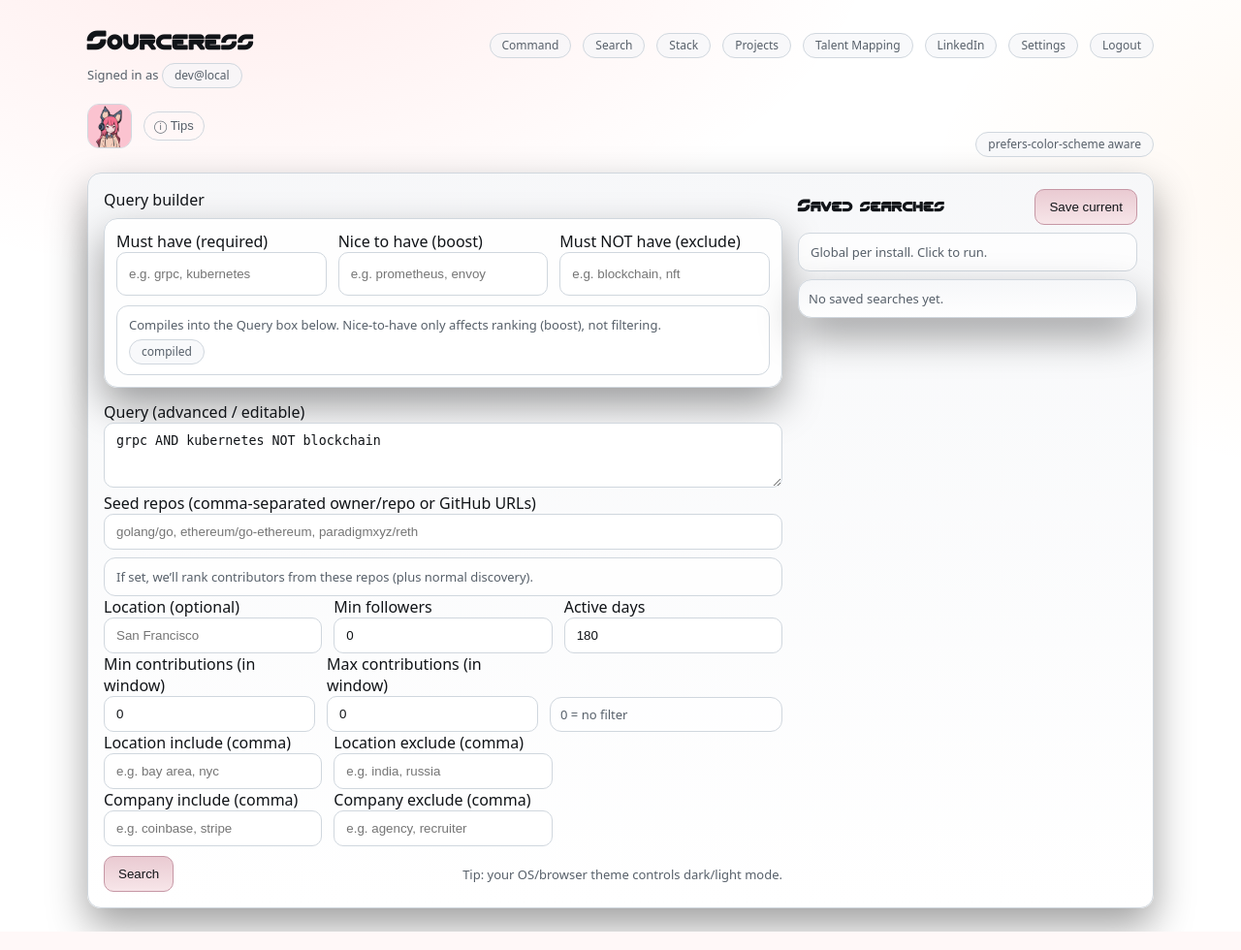
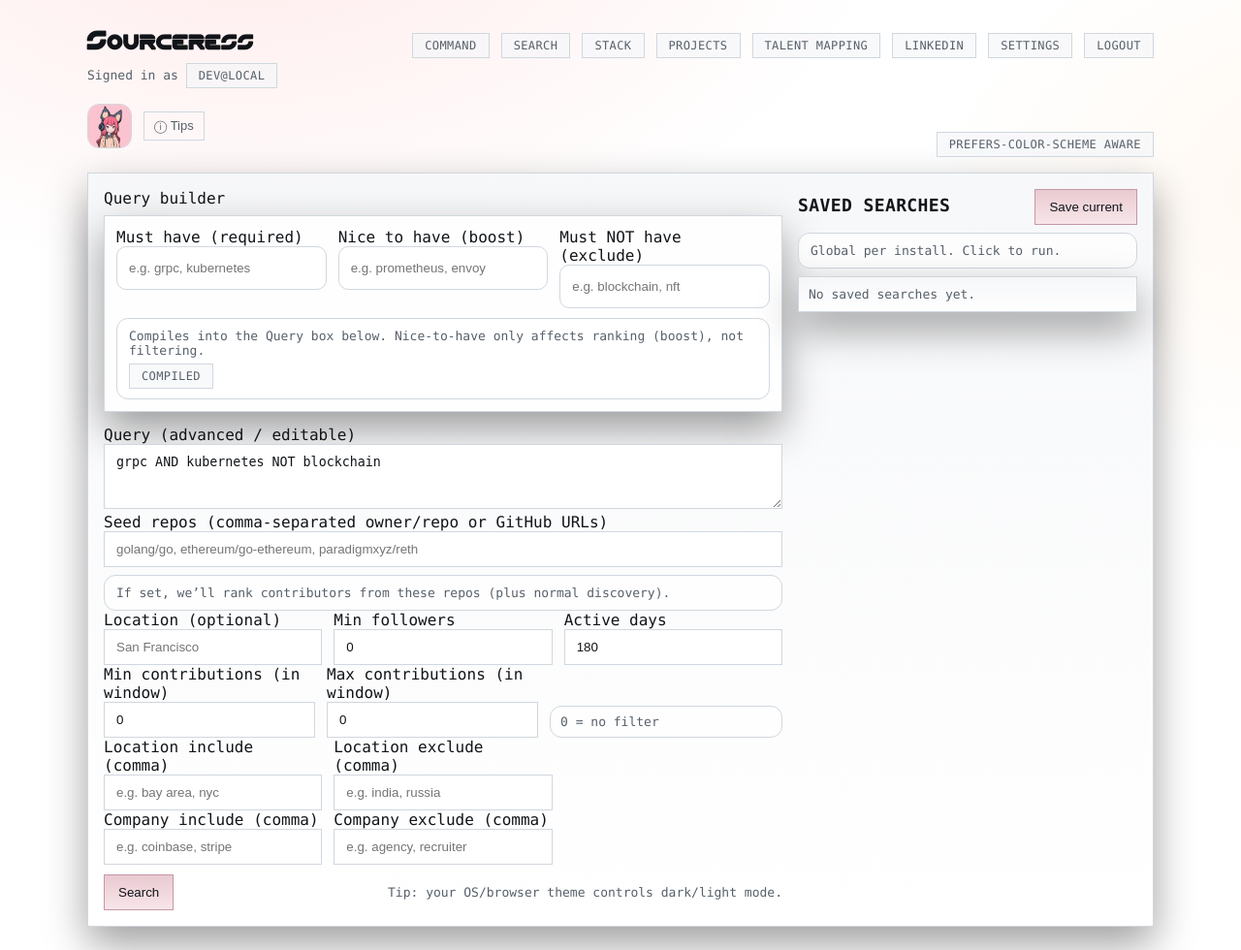
Before and after one commit to NerdHerderDani/sourceress, a FastAPI app: page / in a window 1280 px wide. Shown: the whole page at 97% size. Run offline with FastAPI, Linux system fonts and the light colour scheme; data that the repository does not hold is empty.

Commit message:
UI redesign: square tactical theme + mono font across app

```diff
--- a/backend/app/templates/base.html
+++ b/backend/app/templates/base.html
@@ -47,6 +47,10 @@
       --accent: #ff3b3b;
       --accent2: #ff9a3b;
       --danger: #ff4d6d;
+
+      /* tactical UI */
+      --radius: 0px;
+      --font-ui: ui-monospace, "Cascadia Mono", "Cascadia Code", Menlo, Monaco, Consolas, "Liberation Mono", "Courier New", monospace;
     }
 
     @media (prefers-color-scheme: light) {
@@ -67,7 +71,7 @@
 
     body {
       margin: 0;
-      font-family: system-ui, -apple-system, Segoe UI, Roboto, Arial, sans-serif;
+      font-family: var(--font-ui);
       background:
         radial-gradient(1200px 700px at 20% -10%, rgba(255,59,59,0.10), transparent 55%),
         radial-gradient(900px 600px at 110% 20%, rgba(255,154,59,0.08), transparent 50%),
@@ -80,11 +84,32 @@
 
     .container { max-width: 1100px; margin: 0 auto; padding: 24px; }
 
-    h1,h2,h3 { margin: 0; font-family: Flynn, system-ui, sans-serif; letter-spacing: 0.2px; }
+    h1,h2,h3 { margin: 0; font-family: var(--font-ui); letter-spacing: 0.4px; text-transform: uppercase; }
     h1 { font-size: 28px; font-weight: 800; }
     h2 { font-size: 18px; font-weight: 800; }
 
     .subtle { color: var(--muted); font-size: 13px; }
+
+    /* Force crisp squares everywhere (avoid editing every template) */
+    .panel, .card, .tile, .pill, .badge,
+    input, textarea, button, select,
+    img.avatar {
+      border-radius: var(--radius) !important;
+    }
+
+    /* Chips/pills should look like sharp tags */
+    .pill {
+      border-radius: var(--radius) !important;
+      padding: 6px 10px;
+      text-transform: uppercase;
+      letter-spacing: 0.4px;
+    }
+
+    .badge {
+      border-radius: var(--radius) !important;
+      text-transform: uppercase;
+      letter-spacing: 0.35px;
+    }
 
     .topbar {
       display: flex;
```
Also changed, not shown: desktop/src/styles.css (+11 -7 lines).
